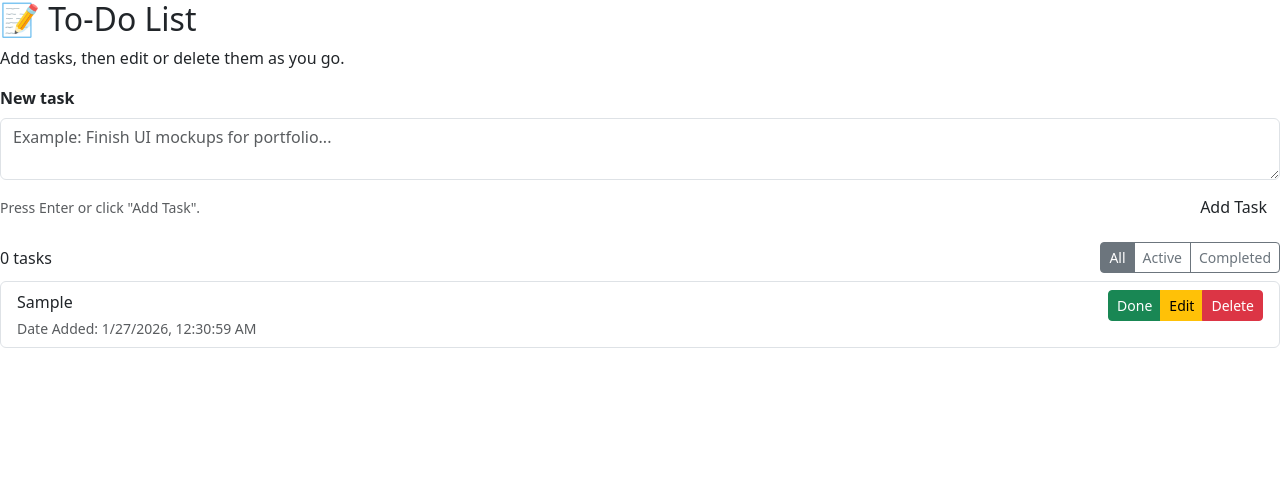
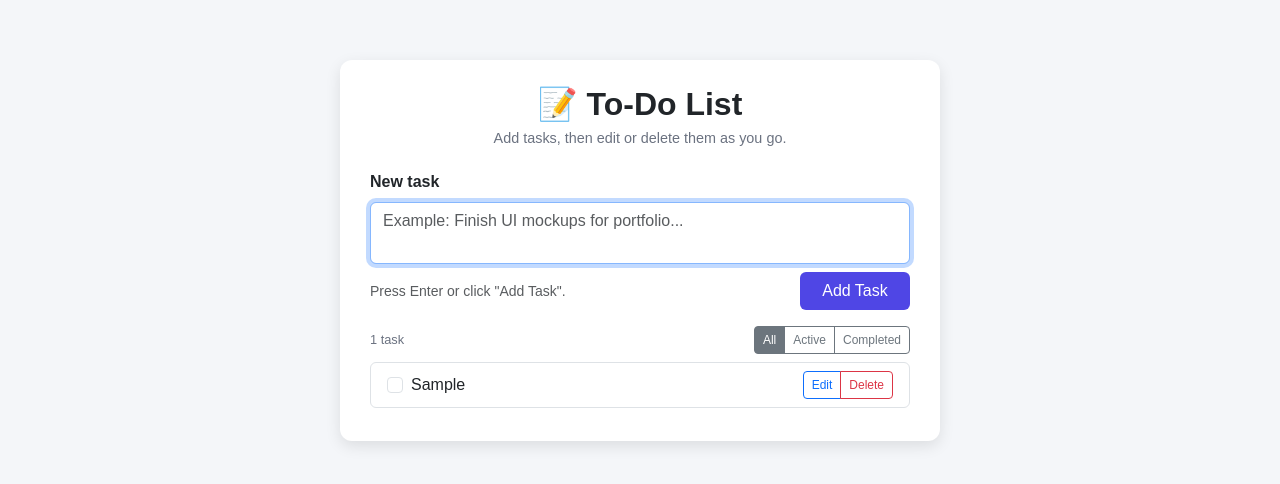
Before and after one commit to DexterDimatao/todolist, a plain HTML site: page index.html in a window 1280 px wide. Both pictures are taken after typing "Sample" into the empty fields and a click on the button "Add Task". Drawn offline with nearby package versions, Linux system fonts and the light colour scheme.

Commit message:
minor changes on css

```diff
--- a/index.html
+++ b/index.html
@@ -6,9 +6,73 @@
   <title>To-Do List</title>
   <!-- Bootstrap CSS CDN -->
   <link href="https://cdn.jsdelivr.net/npm/bootstrap@5.3.3/dist/css/bootstrap.min.css" rel="stylesheet">
-  <!-- Custom CSS -->
-  <link href="styles.css" rel="stylesheet">
+  <style>
+    body {
+      background: #f4f6f9;
+      font-family: Arial, sans-serif;
+    }
+    .todo-container {
+      max-width: 600px;
+      margin: 60px auto;
+      background: white;
+      padding: 25px 30px;
+      border-radius: 12px;
+      box-shadow: 0 5px 15px rgba(0,0,0,0.1);
+    }
+    h2 {
+      text-align: center;
+      margin-bottom: 5px;
+      font-weight: bold;
+    }
+    .todo-subtitle {
+      text-align: center;
+      font-size: 0.9rem;
+      color: #6b7280;
+      margin-bottom: 20px;
+    }
+    .btn-add {
+      background-color: #4f46e5;
+      color: white;
+      min-width: 110px;
+    }
+    .btn-add:hover {
+      background-color: #4338ca;
+    }
+    textarea {
+      resize: none;
+    }
+    .list-group-item {
+      display: flex;
+      justify-content: space-between;
+      align-items: center;
+      gap: 12px;
+    }
+    .task-text {
+      flex: 1;
+      margin: 0;
+      word-break: break-word;
+    }
+    .task-text.completed {
+      text-decoration: line-through;
+      color: #9ca3af;
+    }
+    .task-meta {
+      font-size: 0.8rem;
+      color: #6b7280;
+    }
+    .btn-group-sm .btn {
+      font-size: 0.75rem;
+      padding: 0.25rem 0.5rem;
+    }
+    .empty-state {
+      text-align: center;
+      color: #9ca3af;
+      font-size: 0.9rem;
+      margin-top: 10px;
+    }
+  </style>
 </head>
+
 <body>
   <div class="todo-container">
     <h2>📝 To-Do List</h2>
@@ -39,7 +103,132 @@
     <p class="empty-state d-none" id="emptyStateText">No tasks yet. Add your first task above.</p>
   </div>
 
-  <!-- Custom JS -->
-  <script src="script.js"></script>
+  <!-- All JavaScript embedded here -->
+  <script>
+    const input = document.getElementById('todoInput');
+    const addButton = document.getElementById('addButton');
+    const list = document.getElementById('todoList');
+    const taskCount = document.getElementById('taskCount');
+    const emptyStateText = document.getElementById('emptyStateText');
+
+    const filterAll = document.getElementById('filterAll');
+    const filterActive = document.getElementById('filterActive');
+    const filterCompleted = document.getElementById('filterCompleted');
+
+    let currentFilter = 'all';
+
+    function updateTaskCount() {
+      const total = list.querySelectorAll('li').length;
+      taskCount.textContent = total === 1 ? '1 task' : total + ' tasks';
+      emptyStateText.classList.toggle('d-none', total !== 0);
+    }
+
+    function applyFilter() {
+      const items = list.querySelectorAll('li');
+      items.forEach(li => {
+        const isCompleted = li.classList.contains('task-completed');
+        if (currentFilter === 'all') {
+          li.classList.remove('d-none');
+        } else if (currentFilter === 'active') {
+          li.classList.toggle('d-none', isCompleted);
+        } else if (currentFilter === 'completed') {
+          li.classList.toggle('d-none', !isCompleted);
+        }
+      });
+    }
+
+    function setFilter(filter) {
+      currentFilter = filter;
+      [filterAll, filterActive, filterCompleted].forEach(btn => btn.classList.remove('active'));
+      if (filter === 'all') filterAll.classList.add('active');
+      if (filter === 'active') filterActive.classList.add('active');
+      if (filter === 'completed') filterCompleted.classList.add('active');
+      applyFilter();
+    }
+
+    function addTask(text) {
+      if (!text.trim()) return;
+
+      const li = document.createElement('li');
+      li.className = 'list-group-item';
+
+      const left = document.createElement('div');
+      left.className = 'd-flex align-items-start gap-2';
+
+      const checkbox = document.createElement('input');
+      checkbox.type = 'checkbox';
+      checkbox.className = 'form-check-input mt-1';
+
+      const p = document.createElement('p');
+      p.className = 'task-text mb-0';
+      p.textContent = text.trim();
+
+      left.appendChild(checkbox);
+      left.appendChild(p);
+
+      const btnGroup = document.createElement('div');
+      btnGroup.className = 'btn-group btn-group-sm';
+      btnGroup.role = 'group';
+
+      const editBtn = document.createElement('button');
+      editBtn.type = 'button';
+      editBtn.className = 'btn btn-outline-primary';
+      editBtn.textContent = 'Edit';
+
+      const deleteBtn = document.createElement('button');
+      deleteBtn.type = 'button';
+      deleteBtn.className = 'btn btn-outline-danger';
+      deleteBtn.textContent = 'Delete';
+
+      btnGroup.appendChild(editBtn);
+      btnGroup.appendChild(deleteBtn);
+
+      li.appendChild(left);
+      li.appendChild(btnGroup);
+      list.appendChild(li);
+
+      // Events
+      checkbox.addEventListener('change', () => {
+        li.classList.toggle('task-completed', checkbox.checked);
+        p.classList.toggle('completed', checkbox.checked);
+        applyFilter();
+      });
+
+      deleteBtn.addEventListener('click', () => {
+        li.remove();
+        updateTaskCount();
+      });
+
+      editBtn.addEventListener('click', () => {
+        const newText = prompt('Edit task:', p.textContent);
+        if (newText !== null && newText.trim() !== '') {
+          p.textContent = newText.trim();
+        }
+      });
+
+      updateTaskCount();
+      applyFilter();
+    }
+
+    addButton.addEventListener('click', () => {
+      addTask(input.value);
+      input.value = '';
+      input.focus();
+    });
+
+    input.addEventListener('keydown', (e) => {
+      if (e.key === 'Enter' && !e.shiftKey) {
+        e.preventDefault();
+        addButton.click();
+      }
+    });
+
+    filterAll.addEventListener('click', () => setFilter('all'));
+    filterActive.addEventListener('click', () => setFilter('active'));
+    filterCompleted.addEventListener('click', () => setFilter('completed'));
+
+    // Initial state
+    updateTaskCount();
+  </script>
 </body>
 </html>
```
Also changed, not shown: style.css (indentation only).
